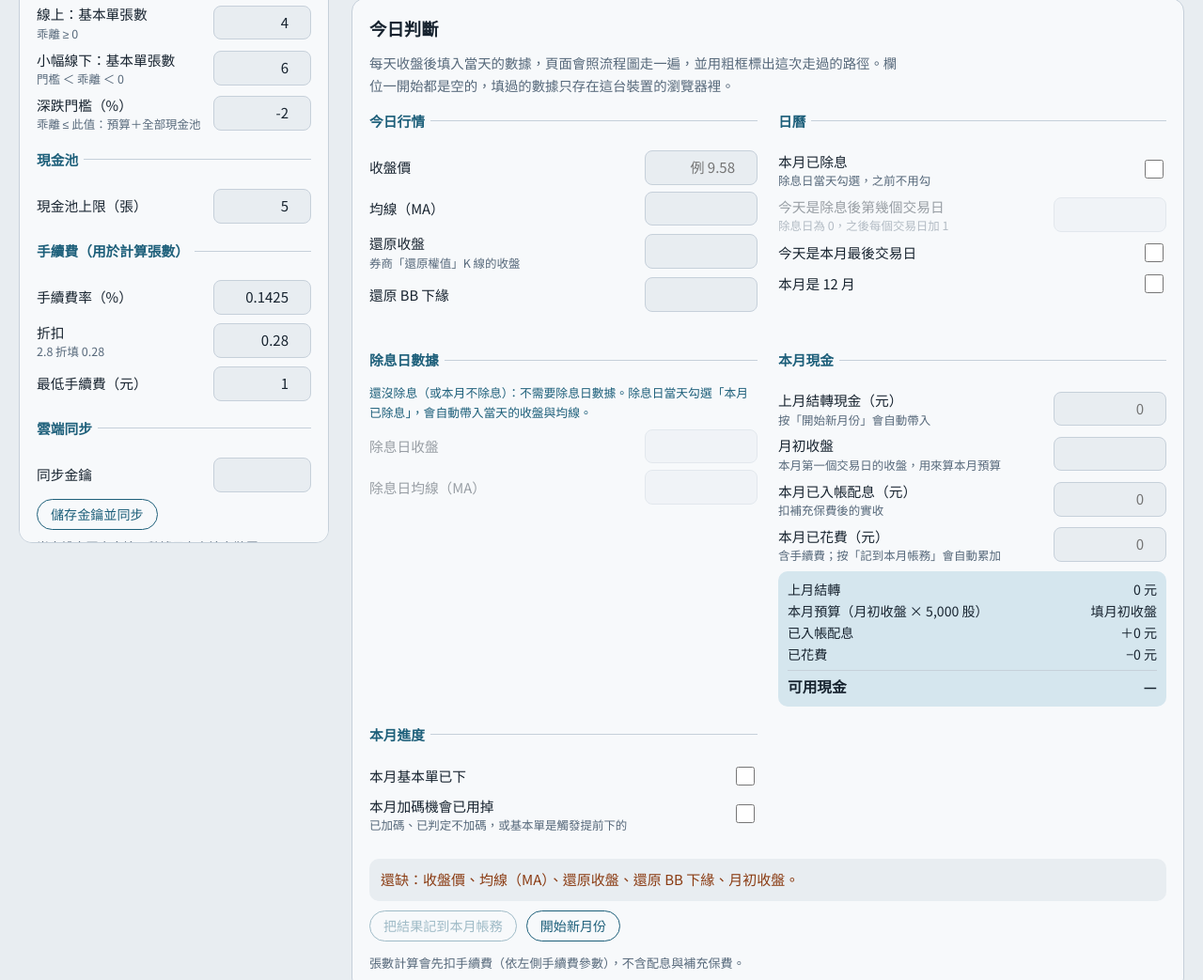
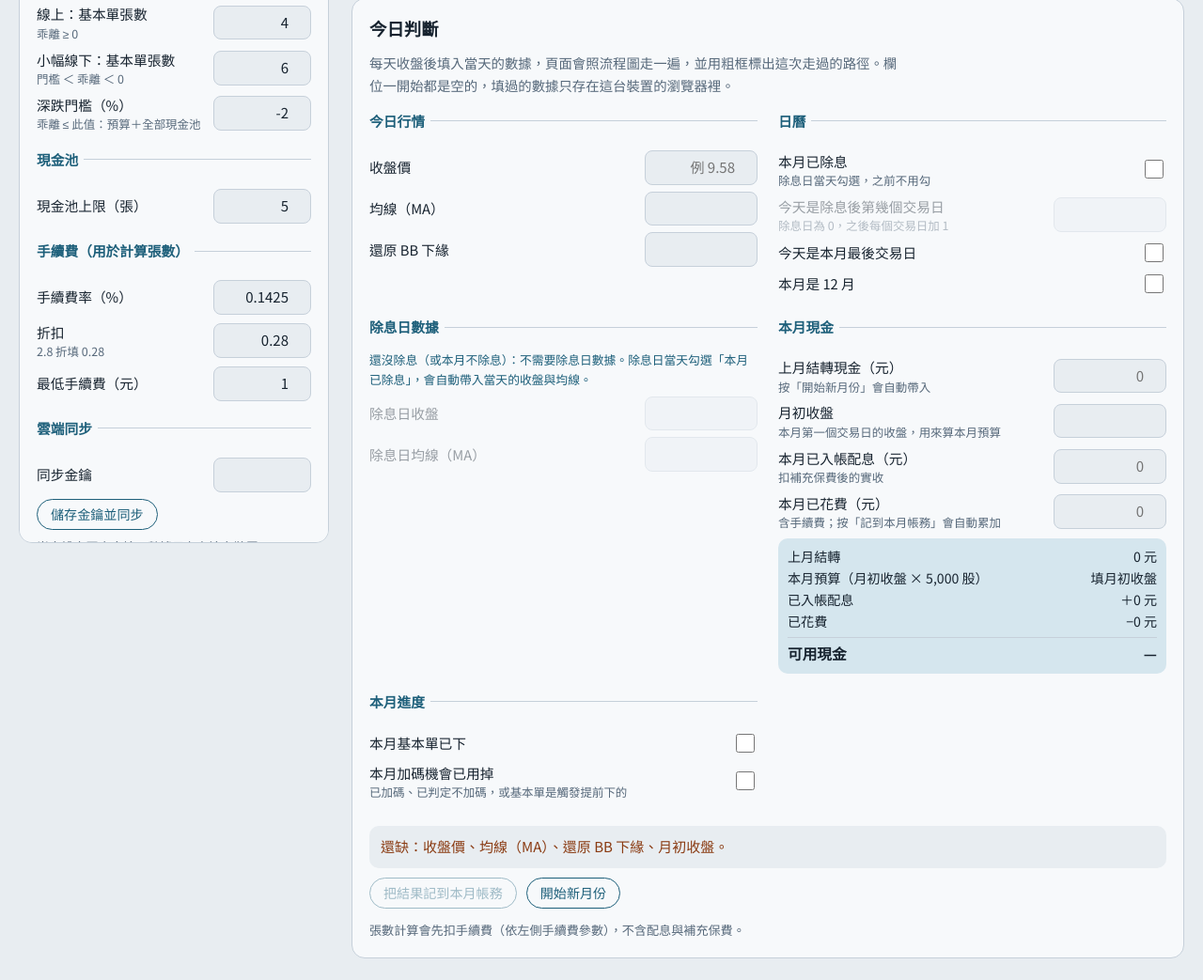
Before and after one commit to supershowwei/00953b-flexible-dca-planner, a plain HTML site: page public/index.html in a window 1280 px wide. Shown: the part 339-1382 px from the top of the page at 94% size. Drawn offline with Linux system fonts and the light colour scheme.

Commit message:
refactor(daily): 移除還原收盤欄位，改用收盤價比對 BB 下緣
券商還原權值 K 線以最新價為基準時，當日還原收盤即等於實際收盤，
該欄位重複填寫。

- 移除「還原收盤」輸入欄位與缺值檢查
- 觸發判斷改為收盤價 ≤ 還原 BB 下緣
- 同步更新判斷步驟說明與流程圖文字

Co-Authored-By: Claude Opus 5.5 <noreply@anthropic.com>

```diff
--- a/public/index.html
+++ b/public/index.html
@@ -197,7 +197,6 @@ pre.code{margin:0;background:var(--bg);border-radius:10px;padding:12px;font-size
             <legend>今日行情</legend>
             <div class="field"><label for="d_close">收盤價</label><input type="number" id="d_close" step="0.01" min="0" inputmode="decimal" placeholder="例 9.58"></div>
             <div class="field"><label for="d_ma" id="lab_ma">均線（MA）</label><input type="number" id="d_ma" step="0.0001" min="0" inputmode="decimal"></div>
-            <div class="field" id="row_adj"><label for="d_adj">還原收盤<span class="hint">券商「還原權值」K 線的收盤</span></label><input type="number" id="d_adj" step="0.0001" min="0" inputmode="decimal"></div>
             <div class="field"><label for="d_bbl" id="lab_bbl">還原 BB 下緣</label><input type="number" id="d_bbl" step="0.0001" min="0" inputmode="decimal"></div>
             <div class="calc-line" id="d_bias_today"></div>
           </fieldset>
@@ -358,7 +357,7 @@ pre.code{margin:0;background:var(--bg);border-radius:10px;padding:12px;font-size
     const L = ['flowchart TD'];
     L.push(`A["每月開始<br/>新增 ${P('budget', q.budget + ' 張')}等值預算<br/>（月初收盤 × ${P('budget', fmt(q.budget*1000))} 股）<br/>已入帳配息併入現金池"]`);
     L.push(`A --> B["每日收盤後填入<br/>收盤、MA、${bb}價 BB 下緣"]`);
-    L.push(`B --> C{"${bb}收盤 ≤<br/>BB 下緣？"}`);
+    L.push(`B --> C{"收盤 ≤<br/>${bb} BB 下緣？"}`);
     L.push(`C -- 是 --> D{"本月基本單<br/>已經下了？"}`);
     if(q.moveBase){
       L.push(`D -- 否 --> E["基本單提前到觸發日<br/>${ex}<br/>本月不再加碼"]`);
@@ -491,7 +490,7 @@ pre.code{margin:0;background:var(--bg);border-radius:10px;padding:12px;font-size
   function cost(n, unit){ return n * unit + fee(n * unit); }
   function maxAff(cash, unit){ let n = 0; while(cost(n + 1, unit) <= cash && n < 10000) n++; return n; }
 
-  const DAY_NUM = ['d_close','d_ma','d_adj','d_bbl','d_day','d_xclose','d_xma','d_carry','d_mopen','d_div','d_spent'];
+  const DAY_NUM = ['d_close','d_ma','d_bbl','d_day','d_xclose','d_xma','d_carry','d_mopen','d_div','d_spent'];
   const DAY_CHK = ['d_hasdiv','d_last','d_dec','d_based','d_addon'];
   const DAY_STORE = '00953b-flow-day-v1';
   function saveDay(){
@@ -514,7 +513,6 @@ pre.code{margin:0;background:var(--bg);border-radius:10px;padding:12px;font-size
   function updateDayLabels(){
     const bb = p.bbBase === 'adj' ? '還原' : '原始';
     $('lab_bbl').textContent = `${bb} BB 下緣`;
-    $('row_adj').hidden = p.bbBase !== 'adj';
   }
 
   function baseLots(cash, unit, bias, dec, bought){
@@ -563,7 +561,7 @@ pre.code{margin:0;background:var(--bg);border-radius:10px;padding:12px;font-size
 
   let decision = null;
   function decide(){
-    const v = {close:g('d_close'), ma:g('d_ma'), adj:g('d_adj'), bbl:g('d_bbl'), open:NaN, day:g('d_day'),
+    const v = {close:g('d_close'), ma:g('d_ma'), bbl:g('d_bbl'), open:NaN, day:g('d_day'),
       xclose:g('d_xclose'), xma:g('d_xma'), cash:cashInfo().cash, bought:0};
     const hasDiv = $('d_hasdiv').checked, isLast = $('d_last').checked, dec = $('d_dec').checked;
     const based = $('d_based').checked, addonUsed = $('d_addon').checked;
@@ -576,14 +574,12 @@ pre.code{margin:0;background:var(--bg);border-radius:10px;padding:12px;font-size
     const miss = [];
     if(!ok(v.close)) miss.push('收盤價');
     if(!ok(v.ma)) miss.push('均線（MA）');
-    if(p.bbBase === 'adj' && !ok(v.adj)) miss.push('還原收盤');
     if(!ok(v.bbl)) miss.push(`${bb} BB 下緣`);
     if(!ok(v.cash)) miss.push('月初收盤');
     if(miss.length) return {miss, path:[]};
 
     const steps = [], path = ['A','B','C'];
-    const ref = p.bbBase === 'adj' ? v.adj : v.close;
-    const trig = ref <= v.bbl;
+    const trig = v.close <= v.bbl;
     const biasToday = v.close / v.ma - 1;
     const below = v.close < v.ma;
     const exPassed = hasDiv && ok(v.day) && v.day >= 0;
@@ -609,7 +605,7 @@ pre.code{margin:0;background:var(--bg);border-radius:10px;padding:12px;font-size
       return {};
     }
 
-    steps.push(trig ? `${bb}收盤 ${px(ref)} ≤ 下緣 ${px(v.bbl)} → 觸發。` : `${bb}收盤 ${px(ref)} > 下緣 ${px(v.bbl)} → 沒有觸發。`);
+    steps.push(trig ? `收盤 ${px(v.close)} ≤ ${bb} BB 下緣 ${px(v.bbl)} → 觸發。` : `收盤 ${px(v.close)} > ${bb} BB 下緣 ${px(v.bbl)} → 沒有觸發。`);
     let goBaseDay = !trig;
     if(trig){
       path.push('D');
```
